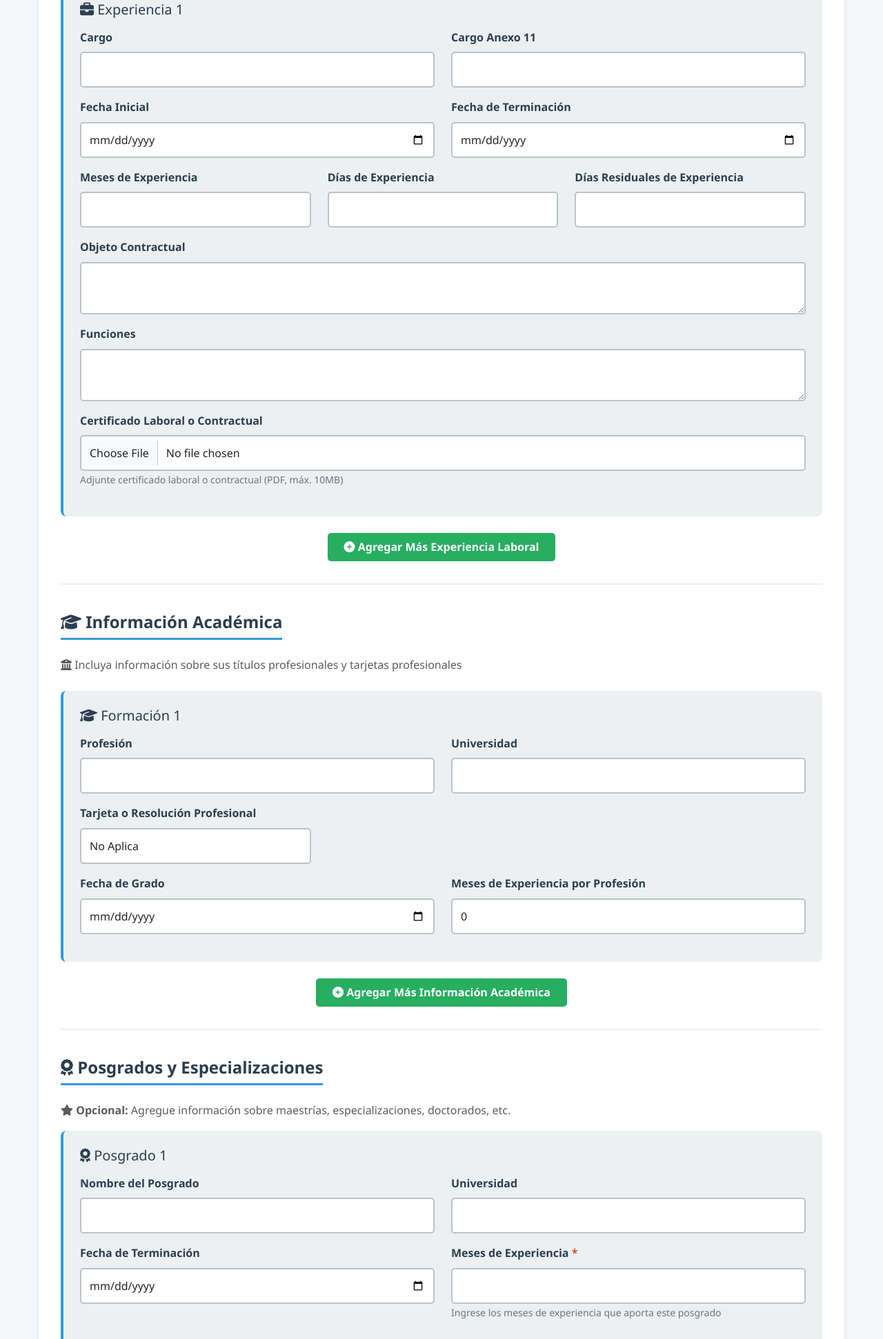
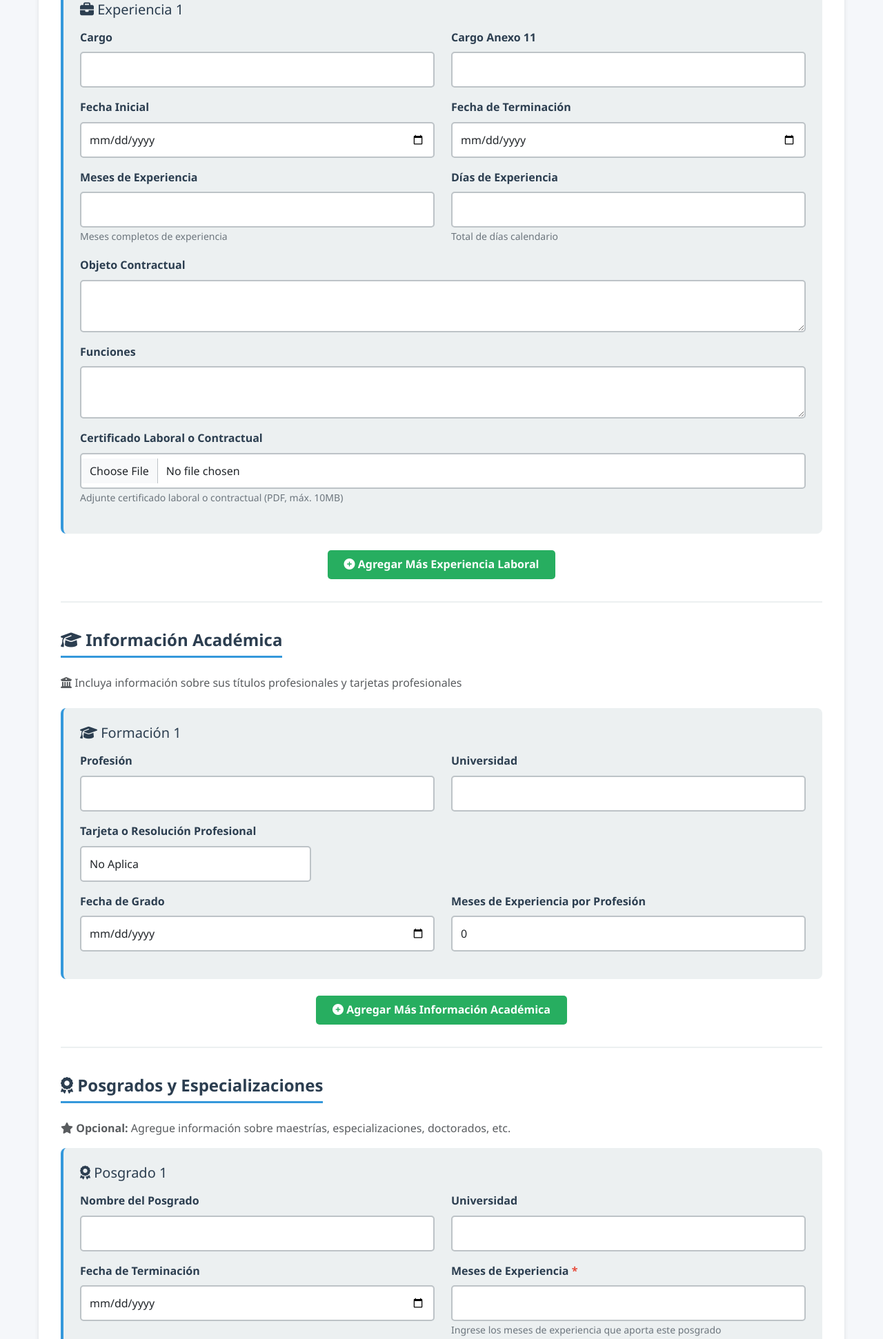
Before and after one commit to erpplaneacion-eng/GESTION_HUMANA_CHVS, a Django app: page /formapp/registro/ in a window 1280 px wide. Shown: the part 1152-3094 px from the top of the page at 69% size. Run offline with Django 5.2, Linux system fonts and the light colour scheme.

Commit message:
se quita el campo de dias residuales

```diff
--- a/gestion_humana/formapp/forms.py
+++ b/gestion_humana/formapp/forms.py
@@ -62,7 +62,6 @@ class ExperienciaLaboralForm(forms.ModelForm):
             'certificado_laboral': forms.FileInput(attrs={'class': 'form-control'}),
             'meses_experiencia': forms.NumberInput(attrs={'class': 'form-control', 'min': '0', 'readonly': 'readonly'}),
             'dias_experiencia': forms.NumberInput(attrs={'class': 'form-control', 'min': '0', 'readonly': 'readonly'}),
-            'dias_residual_experiencia': forms.NumberInput(attrs={'class': 'form-control', 'min': '0', 'readonly': 'readonly'}),
             'cargo': forms.TextInput(attrs={'class': 'form-control'}),
             'cargo_anexo_11': forms.TextInput(attrs={'class': 'form-control'}),
             'objeto_contractual': forms.Textarea(attrs={'class': 'form-control', 'rows': 2}),
--- a/gestion_humana/formapp/models.py
+++ b/gestion_humana/formapp/models.py
@@ -45,9 +45,8 @@ class ExperienciaLaboral(models.Model):
     fecha_terminacion = models.DateField(verbose_name='Fecha de Terminación')
 
     #campos calculados automaticamente.(estos campos desde el frontend no son editables)
-    meses_experiencia = models.IntegerField(verbose_name='Meses de Experiencia')
-    dias_experiencia = models.IntegerField(verbose_name='Días de Experiencia')
-    dias_residual_experiencia = models.IntegerField(verbose_name='Días Residuales de Experiencia')# la formual para este campos es la siguiente(dias_experiencia-(meses_experiencia multiplicados por 30))
+    meses_experiencia = models.IntegerField(verbose_name='Meses de Experiencia')  # Meses completos entre las fechas
+    dias_experiencia = models.IntegerField(verbose_name='Días de Experiencia')  # Total de días calendario
 
     cargo = models.CharField(max_length=200, verbose_name='Cargo')
     cargo_anexo_11 = models.CharField(max_length=200, verbose_name='Cargo Anexo 11')
@@ -101,7 +100,6 @@ class CalculoExperiencia(models.Model):
     informacion_basica = models.OneToOneField(InformacionBasica, on_delete=models.CASCADE, related_name='calculo_experiencia')
     total_meses_experiencia = models.IntegerField(verbose_name='Total Meses Experiencia Certificada')
     total_dias_experiencia = models.IntegerField(verbose_name='Total Días Experiencia Certificada')
-    total_dias_residual_experiencia = models.IntegerField(verbose_name='Total Días Residuales Experiencia Certificada')
     total_experiencia_anos = models.DecimalField(max_digits=5, decimal_places=2, verbose_name='Total Experiencia en Años')
     anos_y_meses_experiencia = models.CharField(max_length=100, verbose_name='Años y Meses de Experiencia')
 
--- a/gestion_humana/formapp/templates/formapp/public_form.html
+++ b/gestion_humana/formapp/templates/formapp/public_form.html
@@ -236,27 +236,21 @@
                             </div>
 
                             <div class="row">
-                                <div class="col-md-4 mb-3">
+                                <div class="col-md-6 mb-3">
                                     <label class="form-label">{{ form.meses_experiencia.label }}</label>
                                     {{ form.meses_experiencia }}
+                                    <small class="form-text">Meses completos de experiencia</small>
                                     {% if form.meses_experiencia.errors %}
                                         <div class="text-danger">{{ form.meses_experiencia.errors }}</div>
                                     {% endif %}
                                 </div>
 
-                                <div class="col-md-4 mb-3">
+                                <div class="col-md-6 mb-3">
                                     <label class="form-label">{{ form.dias_experiencia.label }}</label>
                                     {{ form.dias_experiencia }}
+                                    <small class="form-text">Total de días calendario</small>
                                     {% if form.dias_experiencia.errors %}
                                         <div class="text-danger">{{ form.dias_experiencia.errors }}</div>
-                                    {% endif %}
-                                </div>
-
-                                <div class="col-md-4 mb-3">
-                                    <label class="form-label">{{ form.dias_residual_experiencia.label }}</label>
-                                    {{ form.dias_residual_experiencia }}
-                                    {% if form.dias_residual_experiencia.errors %}
-                                        <div class="text-danger">{{ form.dias_residual_experiencia.errors }}</div>
                                     {% endif %}
                                 </div>
                             </div>
@@ -705,7 +699,7 @@
             return { meses: totalMeses, dias: dias, totalDias: totalDias };
         }
 
-        // Calcular automáticamente meses, días y días residuales de experiencia
+        // Calcular automáticamente meses y días de experiencia
         function setupCalculoExperiencia() {
             $(document).on('change', 'input[id*="fecha_inicial"], input[id*="fecha_terminacion"]', function() {
                 var experienciaGroup = $(this).closest('.experiencia-group');
@@ -720,10 +714,6 @@
 
                     // dias_experiencia: Total de días calendario (completos)
                     experienciaGroup.find('input[id*="dias_experiencia"]').val(resultado.totalDias);
-
-                    // dias_residual_experiencia: Fórmula = dias_experiencia - (meses_experiencia * 30)
-                    var diasResiduales = resultado.totalDias - (resultado.meses * 30);
-                    experienciaGroup.find('input[id*="dias_residual_experiencia"]').val(diasResiduales);
                 }
             });
         }
--- a/gestion_humana/formapp/views.py
+++ b/gestion_humana/formapp/views.py
@@ -18,7 +18,6 @@ def calcular_experiencia_total(informacion_basica):
 
     total_meses = sum(exp.meses_experiencia for exp in experiencias)
     total_dias = sum(exp.dias_experiencia for exp in experiencias)
-    total_dias_residual = sum(exp.dias_residual_experiencia for exp in experiencias)
 
     # Convertir a años (considerando 12 meses por año)
     total_anos = round(total_meses / 12, 2)
@@ -34,7 +33,6 @@ def calcular_experiencia_total(informacion_basica):
         defaults={
             'total_meses_experiencia': total_meses,
             'total_dias_experiencia': total_dias,
-            'total_dias_residual_experiencia': total_dias_residual,
             'total_experiencia_anos': total_anos,
             'anos_y_meses_experiencia': anos_y_meses,
         }
```
Also changed, not shown: gestion_humana/formapp/admin.py (+5 -7 lines), gestion_humana/templates/registration/login.html (+1 -7 lines), gestion_humana/db.sqlite3, gestion_humana/formapp/migrations/0008_remove_calculoexperiencia_total_dias_residual_experiencia_and_more.py (added), 4 other files.
